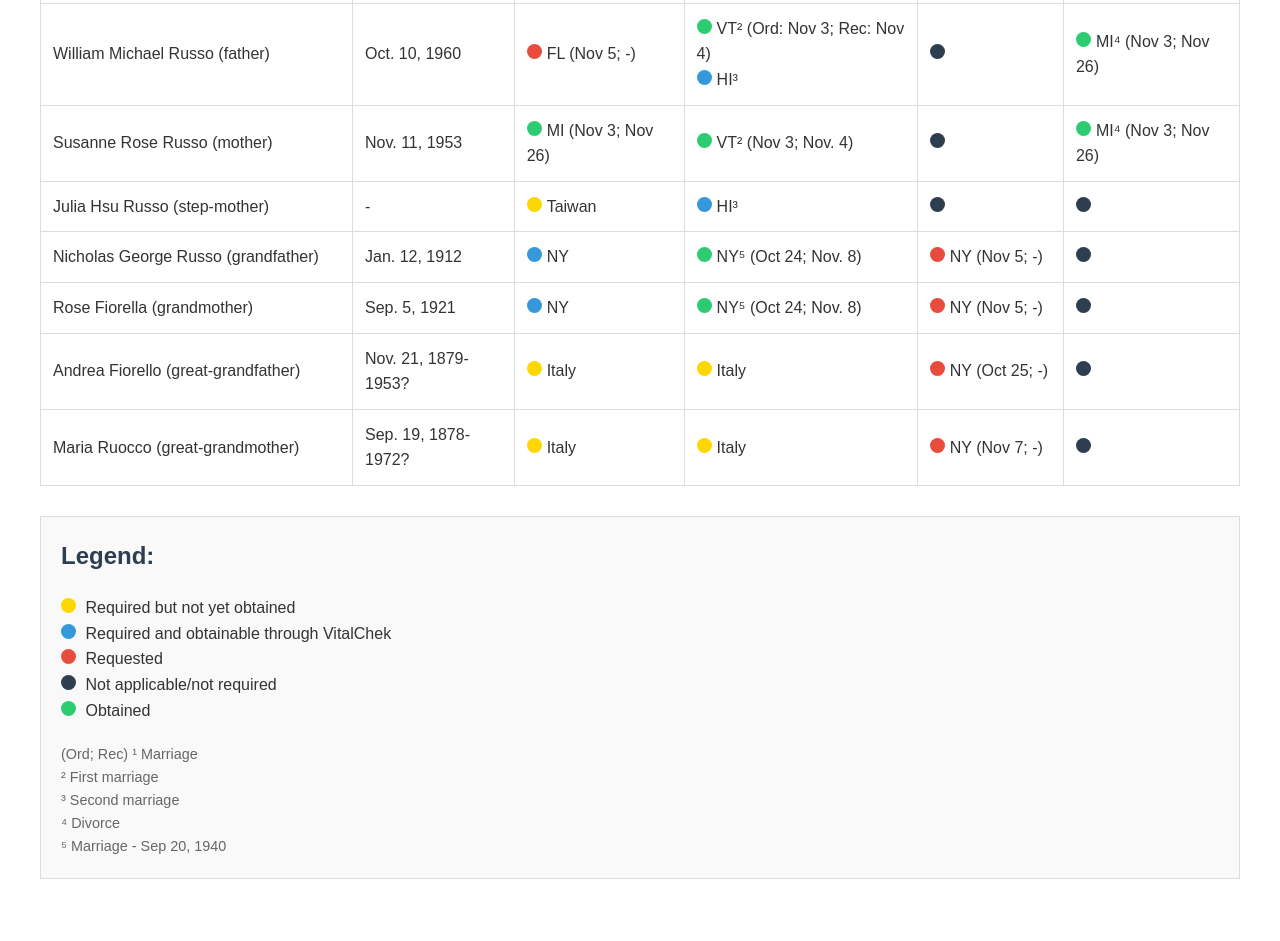
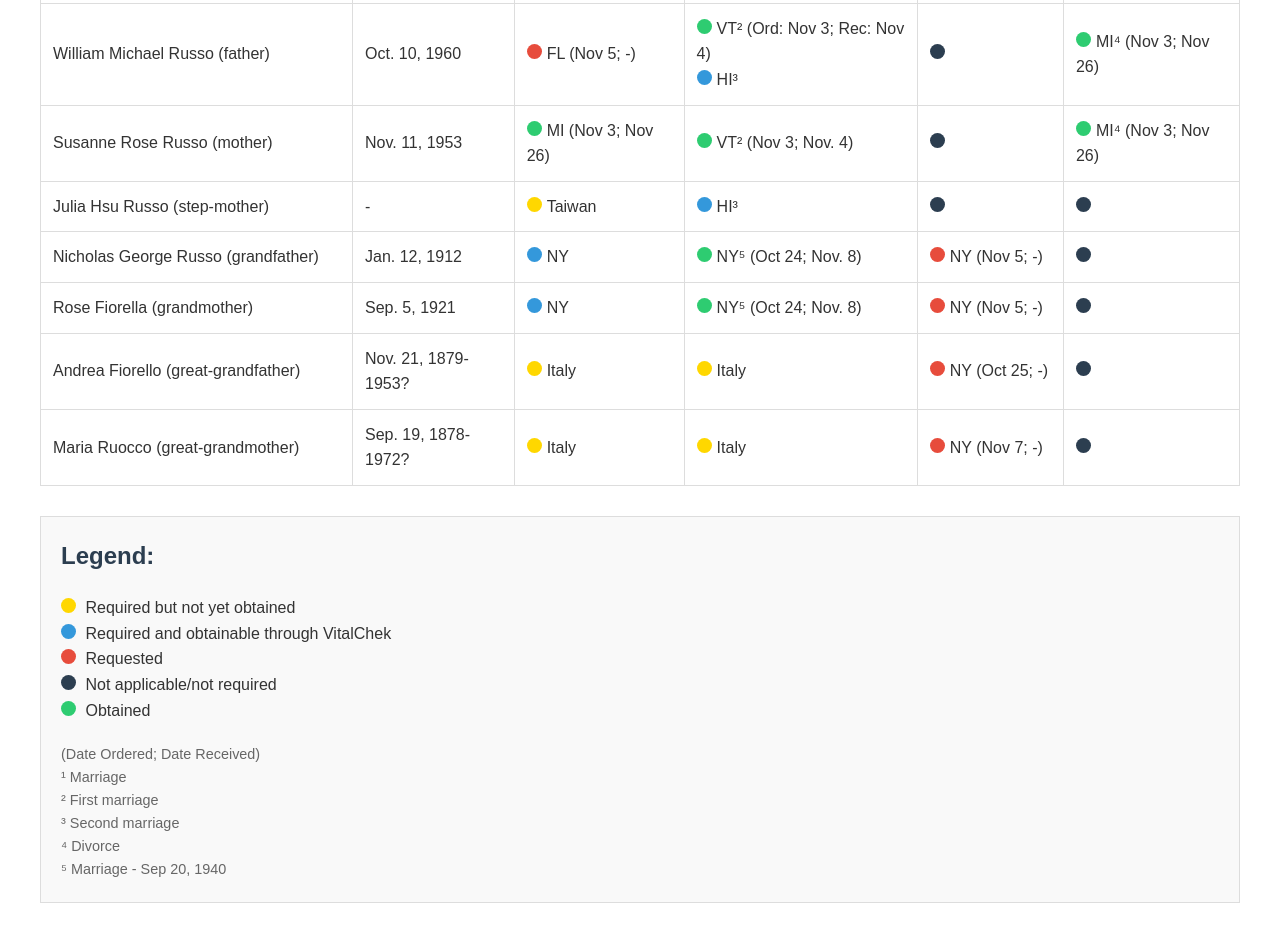
Before and after one commit to jeffrusso14/italian-citizenship-checklist, a plain HTML site: page index.html in a window 1280 px wide. Shown: the part 658-1599 px from the top of the page. Before the commit the page ends 1577 px from the top, so only its background shows below. Drawn offline with Linux system fonts and the light colour scheme.

Commit message:
Update index.html

```diff
--- a/index.html
+++ b/index.html
@@ -269,7 +269,7 @@
             <span class="circle green-circle"></span> Obtained
         </p>
         <div class="footnotes">
-            (Ord; Rec)
+            (Date Ordered; Date Received)<br>
             ¹ Marriage<br>
             ² First marriage<br>
             ³ Second marriage<br>
```
